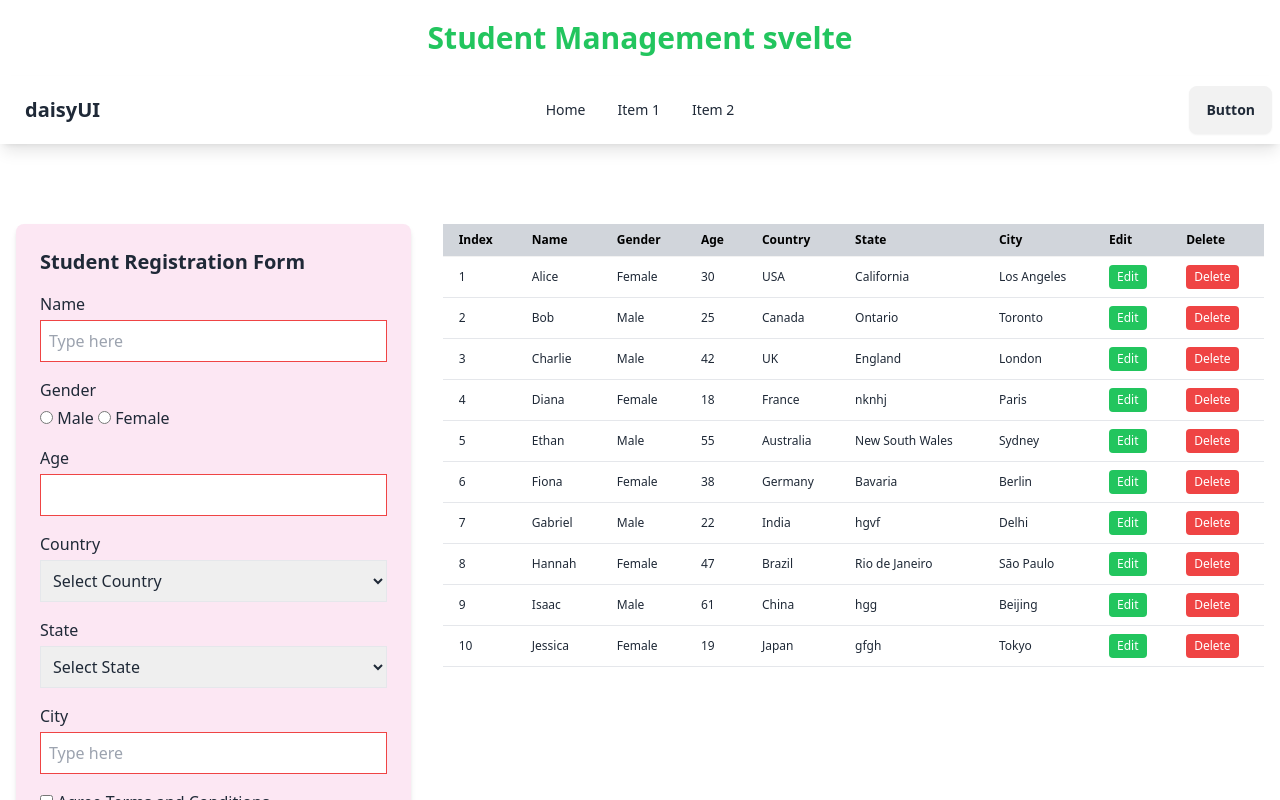
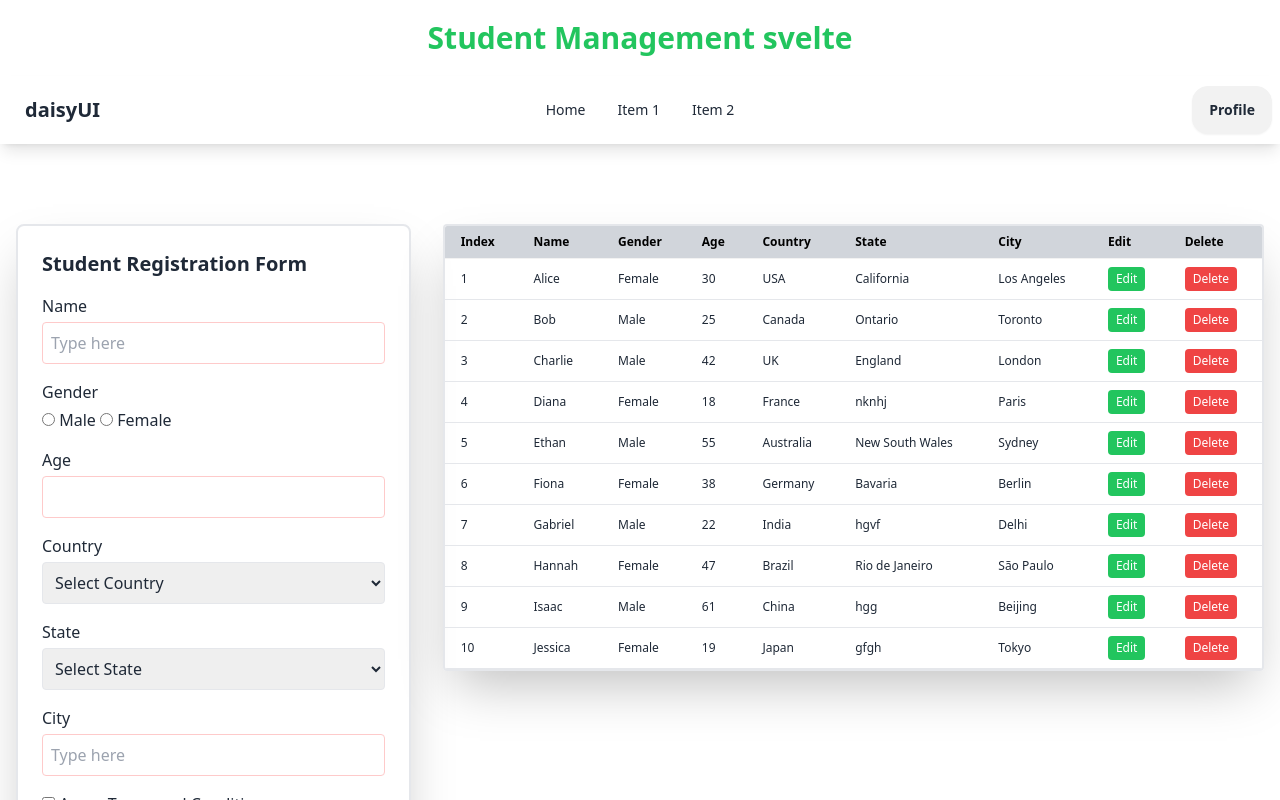
Before and after one commit to mosheurpau/student-management-svelte, a SvelteKit app: page / in a window 1280 px wide. Shown: the top 800 px of the page. Built offline with nearby package versions, Linux system fonts and the light colour scheme.

Commit message:
added some style like border, hover

```diff
--- a/src/components/AddStudent.svelte
+++ b/src/components/AddStudent.svelte
@@ -65,17 +65,22 @@
   }
 </script>
 
-<div class="bg-pink-100 p-6 rounded-lg shadow-md">
+<div class=" p-6 rounded-lg shadow-2xl border-2">
   <h2 class="text-xl font-bold mb-4">
-    {editingStudent ? "Edit Student Details" : "Student Registration Form"}
+    {#if editingStudent}
+      Edit <span class="text-green-500">{editingStudent.name}</span> Student Details
+    {:else}
+      Student Registration Form
+    {/if}
   </h2>
+
   <div class="mb-4">
     <label class="block mb-1">Name</label>
     <input
       type="text"
       bind:value={name}
-      class="w-full border p-2 {name === ''
-        ? 'border-red-500'
+      class="w-full border p-2 rounded {name === ''
+        ? 'border-red-200'
         : 'border-gray-300'}"
       placeholder="Type here"
       required
@@ -91,8 +96,8 @@
     <input
       type="number"
       bind:value={age}
-      class="w-full border p-2 {age === ''
-        ? 'border-red-500'
+      class="w-full border p-2 rounded {age === ''
+        ? 'border-red-200'
         : 'border-gray-300'}"
       required
     />
@@ -102,7 +107,7 @@
     <select
       bind:value={country}
       on:change={countryChange}
-      class="w-full border p-2"
+      class="w-full border p-2 rounded"
       required
     >
       <option value="">Select Country</option>
@@ -114,7 +119,7 @@
   </div>
   <div class="mb-4">
     <label class="block mb-1">State</label>
-    <select bind:value={state} class="w-full border p-2" required>
+    <select bind:value={state} class="w-full border p-2 rounded" required>
       <option value="">Select State</option>
       {#if country === "Bangladesh"}
         {#each states.Bangladesh as bdState}
@@ -136,8 +141,8 @@
     <input
       type="text"
       bind:value={city}
-      class="w-full border p-2 {city === ''
-        ? 'border-red-500'
+      class="w-full border p-2 rounded {city === ''
+        ? 'border-red-200'
         : 'border-gray-300'}"
       placeholder="Type here"
       required
@@ -148,7 +153,7 @@
   </div>
   <button
     on:click={addStudent}
-    class="bg-green-500 text-white py-2 px-4 rounded"
+    class="bg-green-500 hover:btn-outline text-white py-2 px-4 rounded"
   >
     {editingStudent ? "Update" : "Submit"}
   </button>
--- a/src/components/Header.svelte
+++ b/src/components/Header.svelte
@@ -47,7 +47,7 @@
       </ul>
     </div>
     <div class="navbar-end">
-      <p class="btn">Button</p>
+      <button class="btn rounded-2xl">Profile</button>
     </div>
   </div>
 </div>
--- a/src/components/StudentList.svelte
+++ b/src/components/StudentList.svelte
@@ -13,7 +13,7 @@
   }
 </script>
 
-<div class="overflow-x-auto">
+<div class="overflow-x-auto shadow-2xl rounded border-2">
   <table class="table table-xs table-pin-rows table-pin-cols">
     <thead>
       <tr>
@@ -30,7 +30,7 @@
     </thead>
     <tbody>
       {#each students as student, Index}
-        <tr>
+        <tr class="hover:shadow-2xl hover:text-black hover:bg-white">
           <td class="py-2 px-4 border-b">{Index + 1}</td>
           <td class="py-2 px-4 border-b">{student.name}</td>
           <td class="py-2 px-4 border-b">{student.gender}</td>
@@ -40,7 +40,7 @@
           <td class="py-2 px-4 border-b">{student.city}</td>
           <td class="py-2 px-4 border-b">
             <button
-              class="bg-green-500 text-white py-1 px-2 rounded"
+              class="bg-green-500 hover:btn-outline text-white py-1 px-2 rounded"
               on:click={() => editStudent(student)}
             >
               Edit
@@ -48,7 +48,7 @@
           </td>
           <td class="py-2 px-4 border-b">
             <button
-              class="bg-red-500 text-white py-1 px-2 rounded"
+              class="bg-red-500 hover:btn-outline text-white py-1 px-2 rounded"
               on:click={() => deleteStudent(student.id)}
             >
               Delete
```
